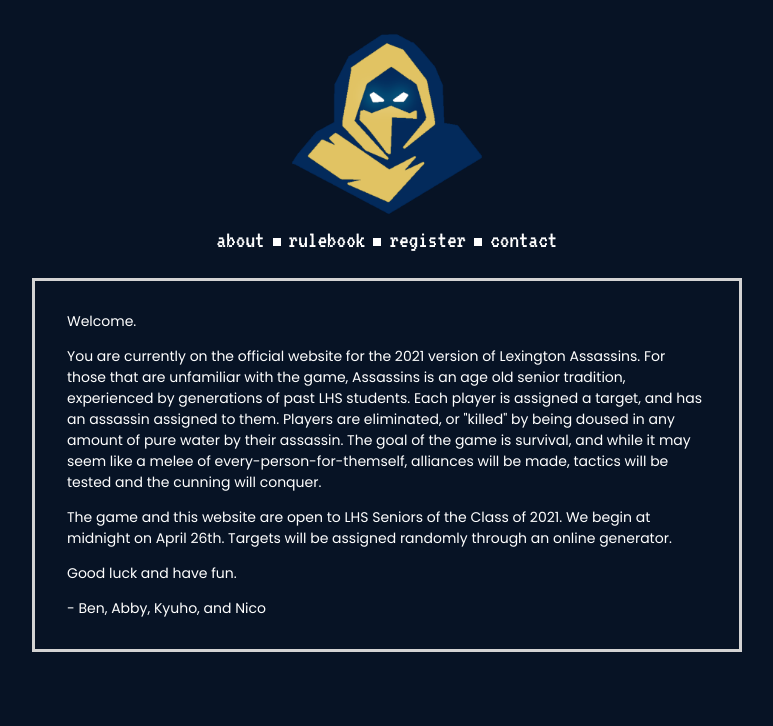
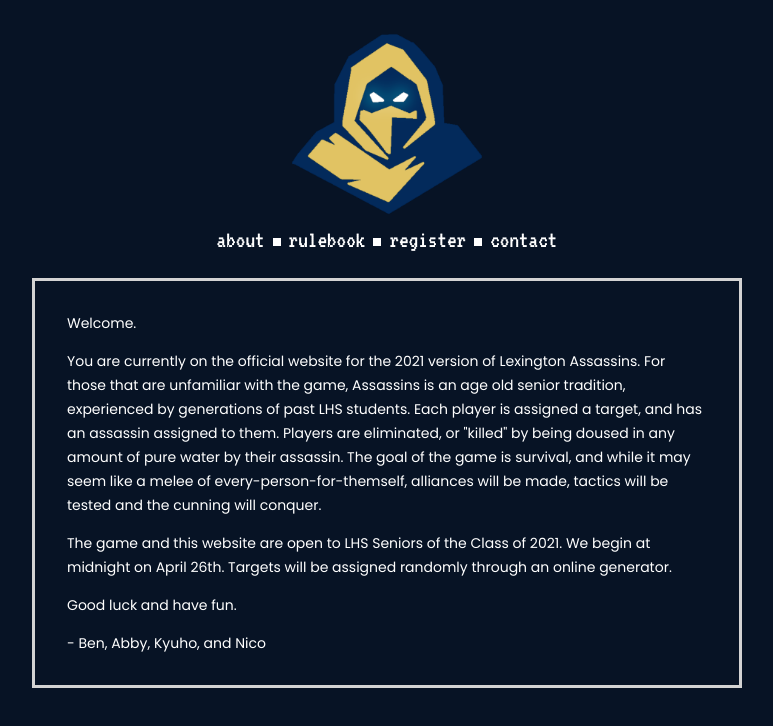
Before and after one commit to NicoWasHere/assassins, a React (Create React App) app: page /about in a window 1280 px wide. Shown: the top 726 px of the page, without its empty margins (253-1026 px from the left). Built offline with nearby package versions, Linux system fonts and the light colour scheme.

Commit message:
line height to about

```diff
--- a/src/components/About.module.css
+++ b/src/components/About.module.css
@@ -6,7 +6,7 @@
     padding: 1em 2em;
     height: 80%;
     margin-bottom: 5em;
-
+    line-height: 1.5rem;
 }
 .blurb {
     color: white;
```
